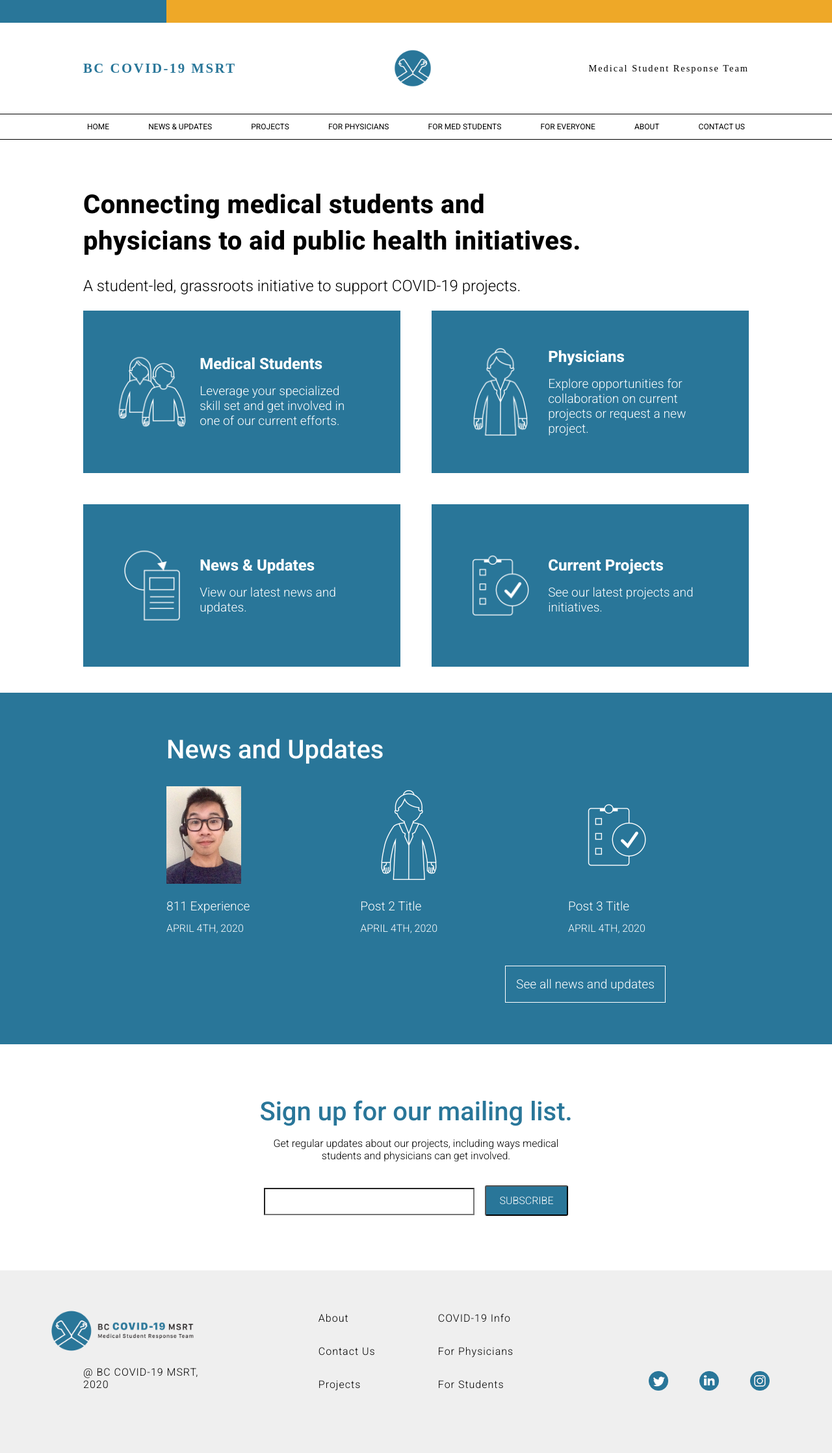
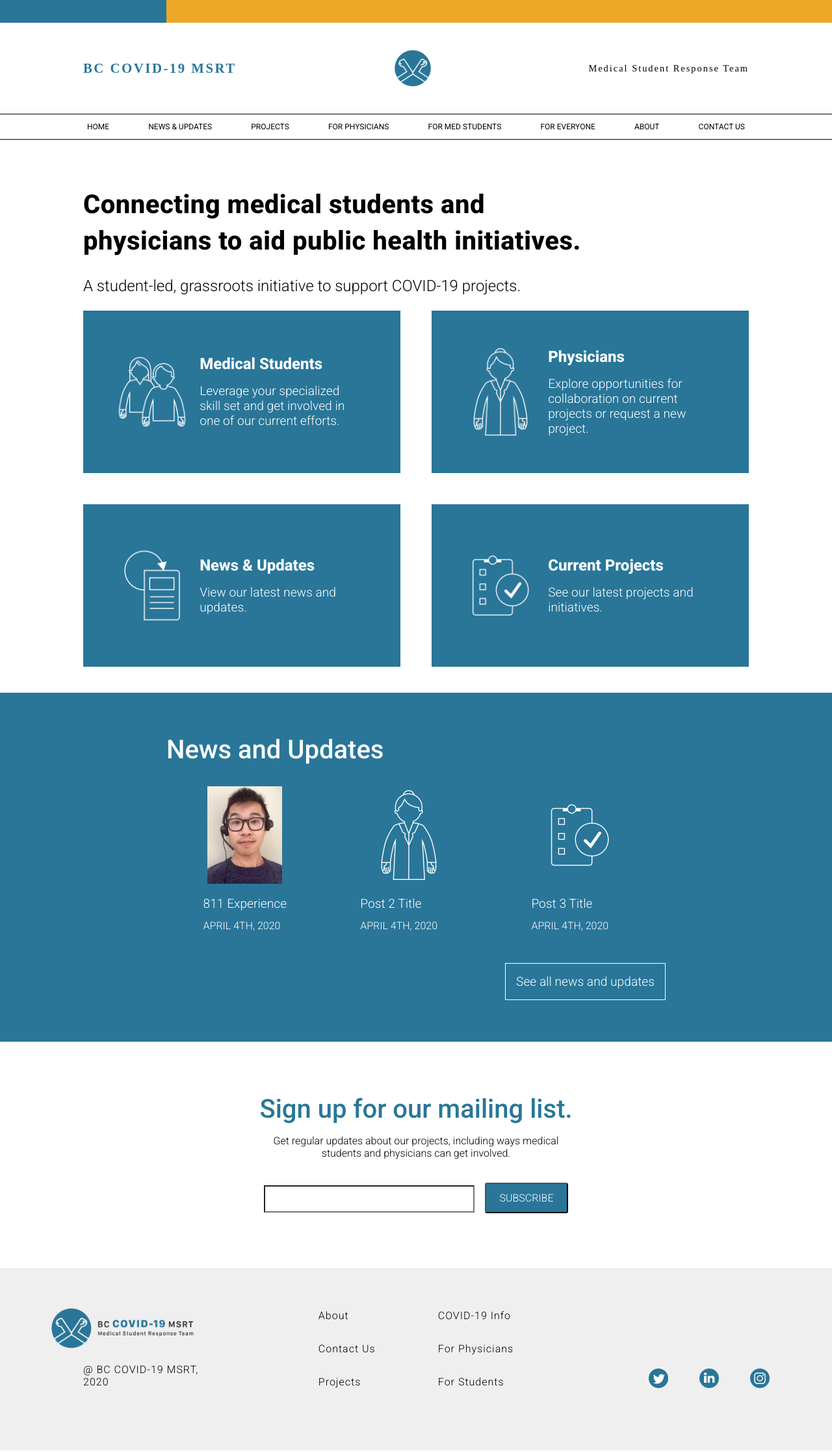
Before and after one commit to wecanmsrt/bcmsrt.github.io, a Jekyll site: the page built from index.html, in a window 1280 px wide. Shown: the whole page at 65% size. Built offline with Jekyll 4.4.1, drawn with Linux system fonts in a browser that asks for light colours; some web fonts are replaced.

Commit message:
center img in post previews

```diff
--- a/_sass/main.scss
+++ b/_sass/main.scss
@@ -484,7 +484,7 @@ h2.title-roboto-medium label {
     .post-previews {
       display: flex;
       flex-wrap: wrap;
-      justify-content: space-between;
+      justify-content: space-around;
 
       @media screen and (max-width: $transition-width-mobile) {
         flex-direction: column;
@@ -506,6 +506,8 @@ h2.title-roboto-medium label {
         }
 
         img {
+          display: block;
+          margin: 0 auto;
           height: 200px;
 
           @media screen and (max-width: $transition-width-large) {
```
